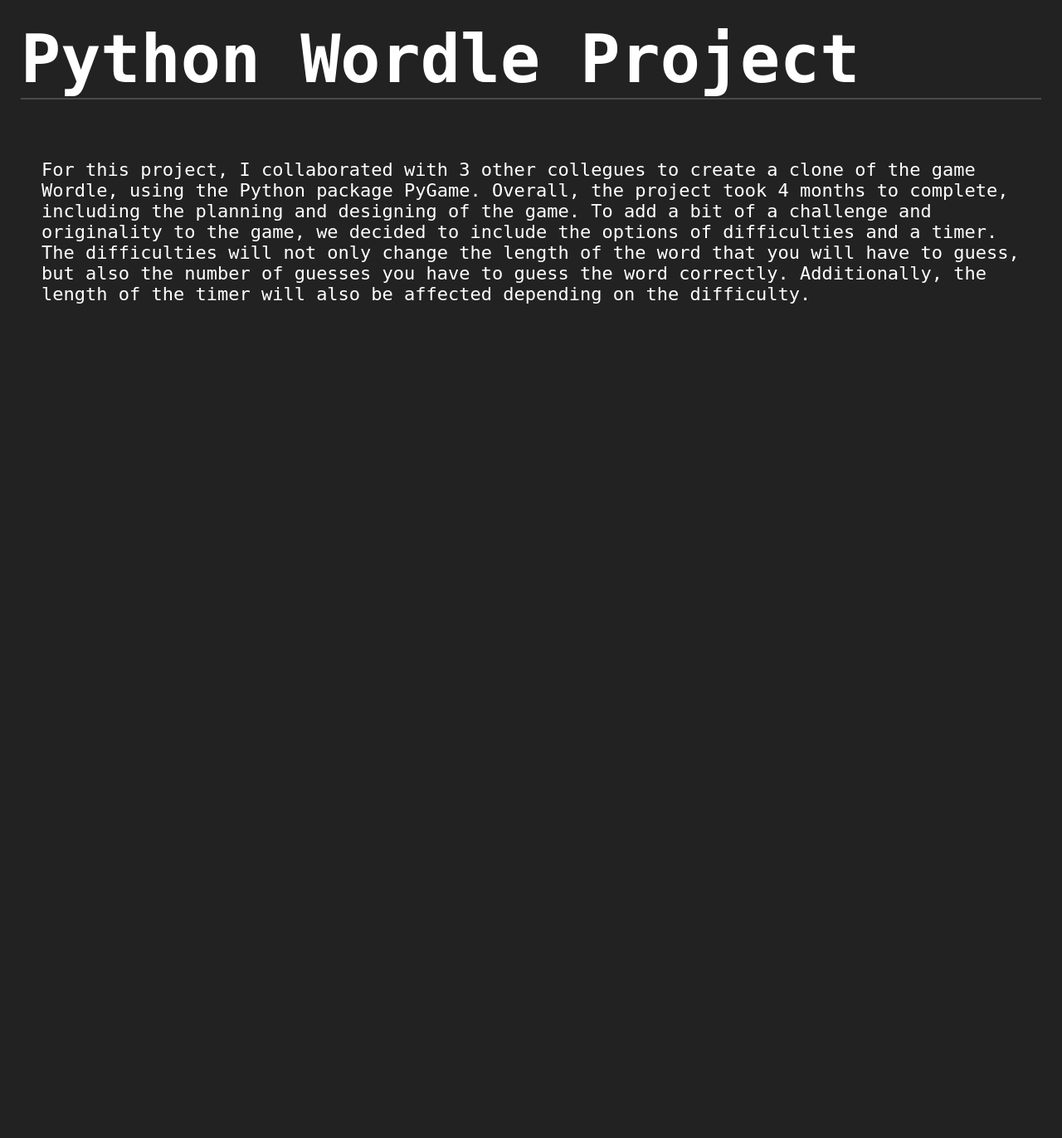
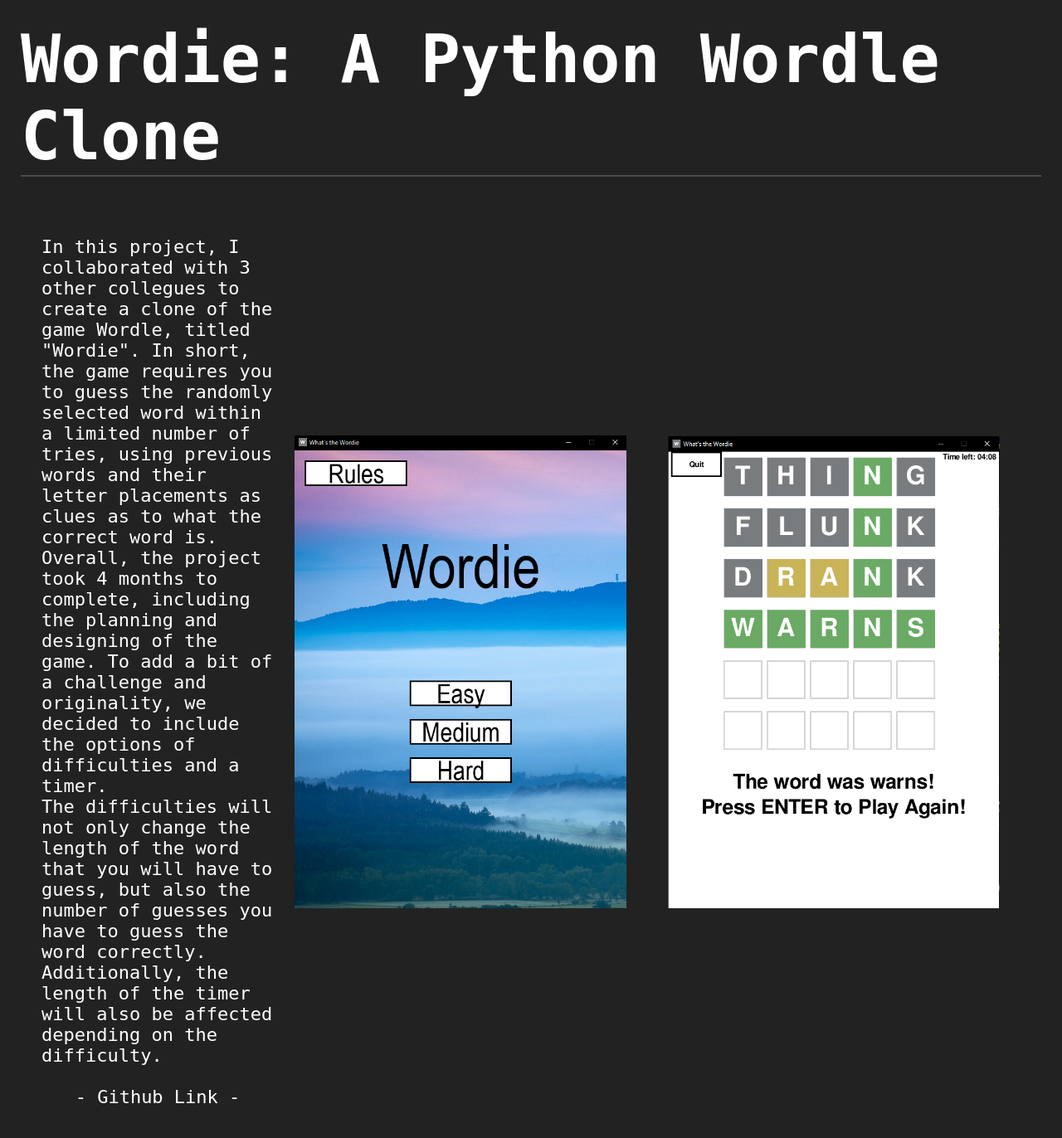
Before and after one commit to viccon23/PersonalSitePy, a Flask app: page /Wordle in a window 1280 px wide. Shown: the whole page at 83% size. Before the commit the page ends 366 px from the top, so only its background shows below. Run offline with Flask 3, Linux system fonts and the light colour scheme.

Commit message:
Updated Wordle Section

```diff
--- a/static/basic.css
+++ b/static/basic.css
@@ -14,7 +14,7 @@ html {
     }
 
     /* This is used to make profile picture cropped as a circle */
-    img {
+    .image img {
       border-radius: 25%;
       width: 400px;
     }
@@ -58,7 +58,10 @@ html {
      border-bottom-color: #ffffff;
      color: gold;
     }
-
+    .center-link {
+      display: block;
+      text-align: center;
+    }
     .container {
       display: flex;
       align-items: center;
@@ -66,7 +69,7 @@ html {
     }
     /* Anything marked as class="content" will have options below attached */
     .content {
-      flex-grow: 4;
+      /*flex-grow: 4;*/
       margin-right: 25px;
       margin-left: 25px;
     }
@@ -115,9 +118,18 @@ html {
         bottom: 0;
         left: 0;
     }
+    /* WORDLE PROJECT CSS */
+    .containerWordle {
+      display: flex;
+      align-items: center;
+    }
+    .image-container {
+        display: flex;
+        justify-content: space-between;
+        float: right;
+    }
 
-    /* WORDLE PROJECT CSS */
-    .ProjectSummaryWordle p {
-      float: left;
-      width: 50%;
+    .image-container img {
+        width: 400px;
+        padding-right: 50px;
     }
--- a/templates/base.html
+++ b/templates/base.html
@@ -48,7 +48,7 @@
           </div>
 
           <div class="linkedin">
-              <a href="https://www.linkedin.com">
+              <a href="linkedin.com/in/victor-contreras-b7a7a726a">
                   <svg xmlns="http://www.w3.org/2000/svg" width="30" height="30" viewBox="0 0 24 24">
                       <path d="M19 0h-14c-2.761 0-5 2.239-5 5v14c0 2.761 2.239 5 5 5h14c2.762 0 5-2.239 5-5v-14c0-2.761-2.238-5-5-5zm-11 19h-3v-11h3v11zm-1.5-12.268c-.966 0-1.75-.79-1.75-1.764s.784-1.764 1.75-1.764 1.75.79 1.75 1.764-.783 1.764-1.75 1.764zm13.5 12.268h-3v-5.604c0-3.368-4-3.113-4 0v5.604h-3v-11h3v1.765c1.396-2.586 7-2.777 7 2.476v6.759z" fill="currentColor" fill-rule="evenodd"></path>
                   </svg>
@@ -56,7 +56,7 @@
           </div>
 
           <div class="github">
-              <a href="https://github.com">
+              <a href="https://github.com/viccon23">
                   <svg xmlns="http://www.w3.org/2000/svg" width="30" height="30" viewBox="0 0 24 24">
                       <path d="M12 0c-6.626 0-12 5.373-12 12 0 5.302 3.438 9.8 8.207 11.387.599.111.793-.261.793-.577v-2.234c-3.338.726-4.033-1.416-4.033-1.416-.546-1.387-1.333-1.756-1.333-1.756-1.089-.745.083-.729.083-.729 1.205.084 1.839 1.237 1.839 1.237 1.07 1.834 2.807 1.304 3.492.997.107-.775.418-1.305.762-1.604-2.665-.305-5.467-1.334-5.467-5.931 0-1.311.469-2.381 1.236-3.221-.124-.303-.535-1.524.117-3.176 0 0 1.008-.322 3.301 1.23.957-.266 1.983-.399 3.003-.404 1.02.005 2.047.138 3.006.404 2.291-1.552 3.297-1.23 3.297-1.23.653 1.653.242 2.874.118 3.176.77.84 1.235 1.911 1.235 3.221 0 4.609-2.807 5.624-5.479 5.921.43.372.823 1.102.823 2.222v3.293c0 .319.192.694.801.576 4.765-1.589 8.199-6.086 8.199-11.386 0-6.627-5.373-12-12-12z" fill="currentColor" fill-rule="evenodd"></path>
                   </svg>
@@ -64,7 +64,7 @@
           </div>
 
           <div class="instagram">
-              <a href="https://www.instagram.com">
+              <a href="https://www.instagram.com/viccon23">
                   <svg xmlns="http://www.w3.org/2000/svg" width="30" height="30" viewBox="0 0 24 24">
                       <path d="M11.984 16.815c2.596 0 4.706-2.111 4.706-4.707 0-1.409-.623-2.674-1.606-3.538-.346-.303-.735-.556-1.158-.748-.593-.27-1.249-.421-1.941-.421s-1.349.151-1.941.421c-.424.194-.814.447-1.158.749-.985.864-1.608 2.129-1.608 3.538 0 2.595 2.112 4.706 4.706 4.706zm.016-8.184c1.921 0 3.479 1.557 3.479 3.478 0 1.921-1.558 3.479-3.479 3.479s-3.479-1.557-3.479-3.479c0-1.921 1.558-3.478 3.479-3.478zm5.223.369h6.777v10.278c0 2.608-2.114 4.722-4.722 4.722h-14.493c-2.608 0-4.785-2.114-4.785-4.722v-10.278h6.747c-.544.913-.872 1.969-.872 3.109 0 3.374 2.735 6.109 6.109 6.109s6.109-2.735 6.109-6.109c.001-1.14-.327-2.196-.87-3.109zm2.055-9h-12.278v5h-1v-5h-1v5h-1v-4.923c-.346.057-.682.143-1 .27v4.653h-1v-4.102c-1.202.857-2 2.246-2 3.824v3.278h7.473c1.167-1.282 2.798-2 4.511-2 1.722 0 3.351.725 4.511 2h7.505v-3.278c0-2.608-2.114-4.722-4.722-4.722zm2.722 5.265c0 .406-.333.735-.745.735h-2.511c-.411 0-.744-.329-.744-.735v-2.53c0-.406.333-.735.744-.735h2.511c.412 0 .745.329.745.735v2.53z" fill="currentColor" fill-rule="evenodd"></path>
                   </svg>
--- a/templates/wordle.html
+++ b/templates/wordle.html
@@ -5,11 +5,22 @@
 </head>
 <body>
     <div class="FrontPageTitle">
-        <h1> Python Wordle Project </h1>
+        <h1> Wordie: A Python Wordle Clone </h1>
     </div>
-    <p class="content"> For this project, I collaborated with 3 other collegues to create a clone of the game Wordle, using the Python package PyGame.
-        Overall, the project took 4 months to complete, including the planning and designing of the game. To add a bit of a challenge and originality to the game,
-        we decided to include the options of difficulties and a timer. The difficulties will not only change the length of the word that you
+    <div class="containerWordle">
+        <p class="content">
+            In this project, I collaborated with 3 other collegues to create a clone of the game Wordle, titled "Wordie". In short, the game requires you to guess the randomly selected
+            word within a limited number of tries, using previous words and their letter placements as clues as to what the correct word is.
+            <br>    Overall, the project took 4 months to complete, including the planning and designing of the game. To add a bit of a challenge and originality,
+        we decided to include the options of difficulties and a timer.
+            <br>    The difficulties will not only change the length of the word that you
         will have to guess, but also the number of guesses you have to guess the word correctly. Additionally, the length of the timer will also be affected depending on the difficulty.
-    </p>
+            <br>
+            <br>
+            <a href="https://github.com/viccon23/WordleGamepy" class="center-link">- Github Link -</a>
+    <div class="image-container">
+        <img src="/static/Wordie1.PNG" alt="Image 1">
+        <img src="/static/Wordie2.PNG" alt="Image 2">
+    </div>
+</div>
 </body>
```
Also changed, not shown: static/Wordie1.PNG (added), static/Wordie2.PNG (added). Lines whose indentation alone changed are shown as unchanged.
